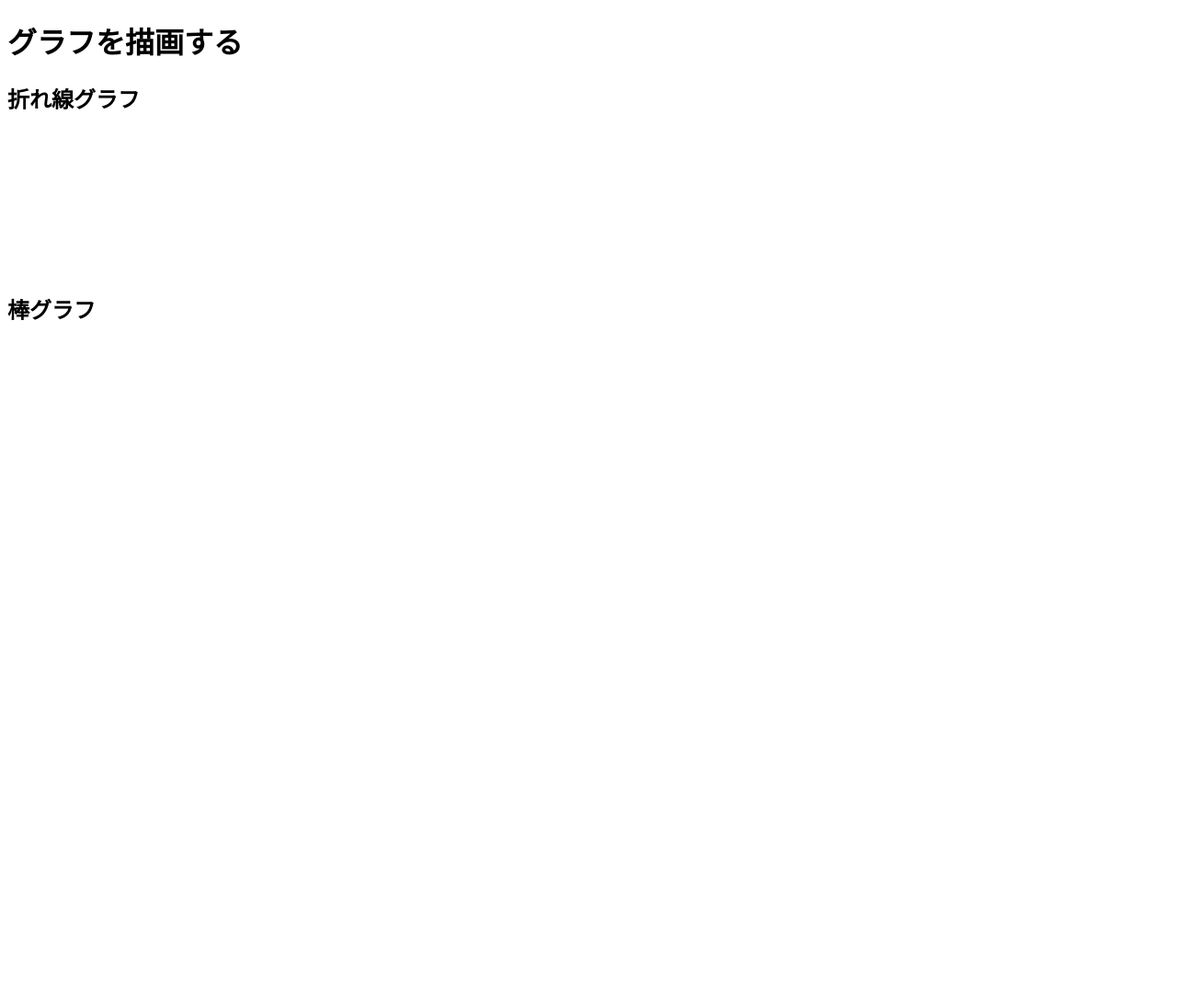
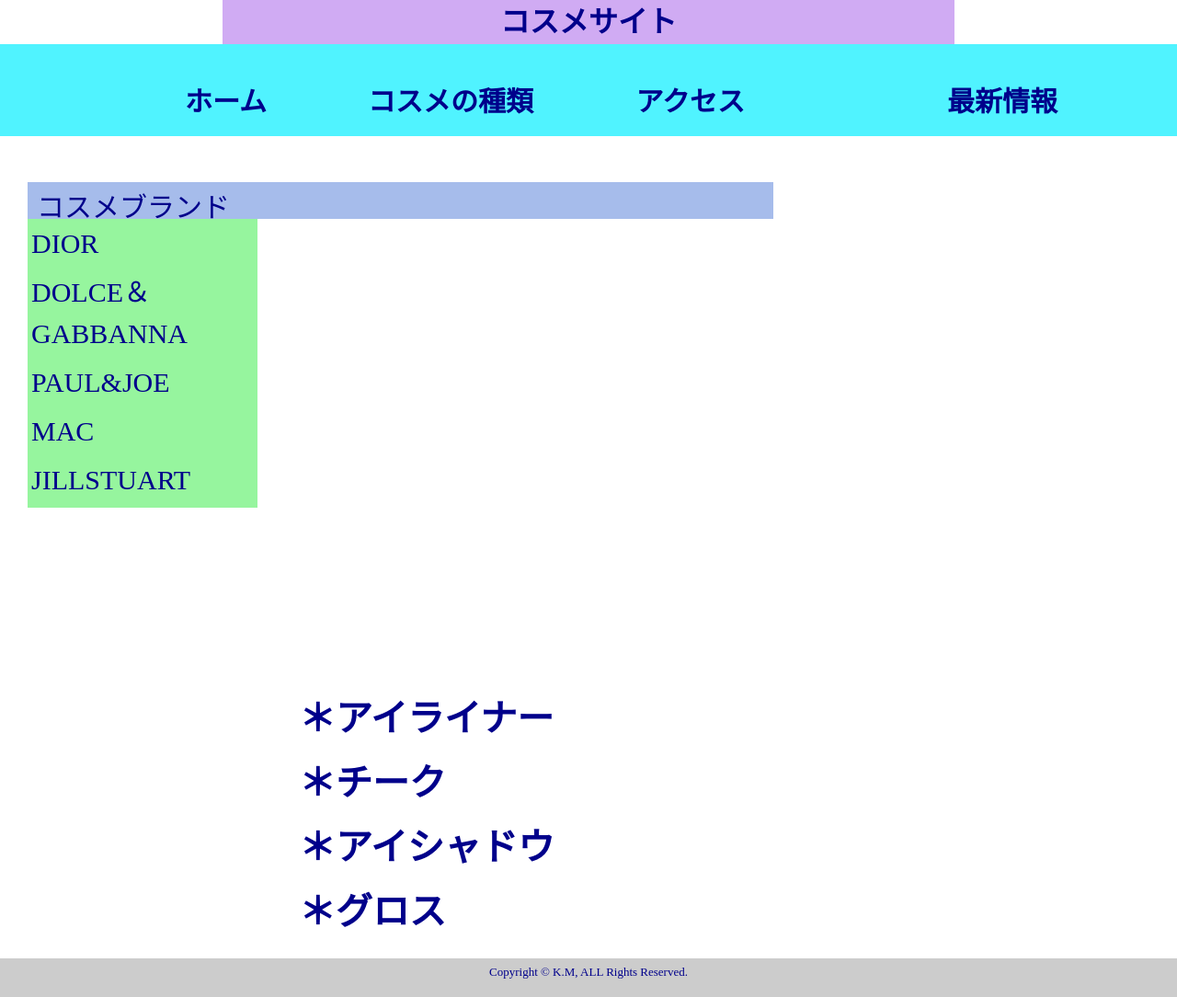
Before and after one commit to kaori-soka/kaori-soka.github.io, a plain HTML site: page index.html in a window 1280 px wide. Shown: the whole page at 92% size. Before the commit the page ends 800 px from the top, so only its background shows below. Drawn offline with nearby package versions, Linux system fonts and the light colour scheme; files that its build step writes are made by us from their sources.

Commit message:
最終課題

```diff
--- /dev/null
+++ b/base.css
@@ -0,0 +1,105 @@
+@charset "UTF-8";
+a {
+    text-decoration: none;
+    width:180px; margin:0 auto;
+	text-align:left;
+}
+*{
+    margin:0;padding:0;
+    line-height:1.5;
+    color: darkblue;
+
+}
+
+    div{
+        width:796px; margin:0 auto;
+        text-align:left;
+        background-repeat:repeat-y;
+        background-color:#ffffff;
+    }
+    ul#menu {
+    height:100px;background-color:rgb(80, 243, 255); font-weight:bold;
+    }
+    li#menu01,li#menu02,li#menu03,li#menu04{
+    float:left;
+    display:inline;
+    list-style-type: style type none;
+    }
+    li#menu01{
+        width:400px;height:42px;
+    }
+    li#menu02{
+        width:280x;height:42px;
+    }
+    li#menu03{
+        width:280px;height:42px;
+    }
+    li#menu04{
+        width:400px;height:42px;
+    }
+    ul#menu a {
+        display:block;
+        font-size: 30px;
+        height: 60px;padding-top: 40px; text-align:right;
+        font-family: 'Franklin Gothic Medium', 'Arial Narrow', Arial, sans-serif;
+    }
+
+    div#submenu{
+        font-size:30px;
+        width:250px;
+        margin:50px 50px 50px 30px;
+        display: inline;
+        float:left;
+    }
+    div#submenu_header {
+        font-size: 30px;
+        height:30px; padding:5px 5px 5px 10px;
+        background-color:#a6bceb;
+        font-size:100%; font-weight: 100; text-align:left;
+    }
+    ul#submenu_body {
+        font-size: 30px;
+        padding-bottom:4px;
+        background-color:#96f59e;
+    }
+    ul#submenu_body li {
+        font-size:30px;
+        font-size:90%;
+        list-style-type:none;
+        display: inline;
+    }
+    ul#submenu_body li a {
+        font-size: 30px;
+        display:block;
+        margin:0px 4px 0px 4px;
+        padding:4px 0px 4px 0px;
+        background-color:#96f59e;
+        text-decoration:none;
+    }
+
+    div#content {
+        font-size: 30px;
+        width:960px; margin:50px 20px 10px 50px;
+        float:right;
+    }
+    div#type {
+        font-size: 40px;
+        width:690px; margin-right:50px; padding-top:100px;
+        float:left;
+    }
+    h1{text-align: center;
+    background-color: rgb(208, 171, 243);
+    }
+    h2{font-size:100%; margin-bottom:10px; padding-left:25px;}
+
+
+footer {
+	height:42px; text-align:center;
+	clear:both;
+	background-color:#cccccc;
+}
+address{
+    font-style:normal;
+	font-size:small;
+	padding:5px 0px 5px 0px;
+}
--- a/index.html
+++ b/index.html
@@ -1,35 +1,46 @@
 <!DOCTYPE html>
 
-<html>
-    <head>
-        <meta charset="UTF-8">
-        <title>グラフを描画してみる</title>
-    </head>
+<html lang="ja">
 
-    <body>
-        <header>
-            <h1>グラフを描画する</h1>
-        </header>
+<head>
+    <meta charset="UTF-8" />
+    <link rel="stylesheet" href="css/base.css">
+    <meta name="author" content="Kaori Murakami" />
+    <title>化粧品サイト</title>
+</head>
 
-        <div>
-            <h2>折れ線グラフ</h2>
-            <canvas id="lineChart"></canvas>
+<body>
+    <div id="header"><h1>コスメサイト</h1></div>
+    <ul id="menu">
+        <li id="menu01"><a href="index.html">ホーム</a></li>
+        <li id="menu02"><a href="a.html">コスメの種類</a></li>
+        <li id="menu03"><a href="#">アクセス</a></li>
+        <li id="menu04"><a href="#">最新情報</a></li>
+    </ul>
+
+    <div id="submenu">
+        <div id="submenu_header">コスメブランド</div>
+        <ul id="submenu_body">
+            <li><a href="https://www.dior.com/ja_jp?utm_source=yahoo&utm_medium=cpc&utm_term=onedior&utm_campaign=onedior-exact_jp_jp_sep20_od_&yclid=YSS.1001094354.EAIaIQobChMI1-Gu2tT78QIVGyUrCh0cGwLUEAAYASAAEgLfXfD_BwE&gclid=CNHLrtzU-_ECFcJAwgUdRyQNFw&gclsrc=ds">DIOR</a></li>
+            <li><a href="https://jp.dolcegabbana.com/ja/?utm_source=yahoo_jp&utm_medium=cpc&utm_campaign=pure&yclid=YSS.1000372197.EAIaIQobChMIiYPDudX78QIVWxwrCh0K5QCoEAAYAiAAEgL8zvD_BwE&gclid=CNeJgLvV-_ECFYizvAodXakO9Q&gclsrc=ds">DOLCE＆GABBANNA</a></li>
+            <li><a href="https://www.paul-joe-beaute.com/jp/">PAUL&JOE</a></li>
+            <li><a href="https://www.maccosmetics.jp/">MAC</a></li>
+            <li><a href="https://www.jillstuart-beauty.com/ja-jp/">JILLSTUART</a></li>
+        </ul>
+    </div>
+    <div id="content">
+        <div id="type">
+            <h2>＊アイライナー</h2>
+            <h2>＊チーク</h2>
+            <h2>＊アイシャドウ</h2>
+            <h2>＊グロス</h2>
         </div>
+    </div>
+    <footer>
+        <address>
+            Copyright &copy; K.M, ALL Rights Reserved.
+        </address>
+    </footer>
+</body>
 
-        <div>
-            <h2>棒グラフ</h2>
-            <canvas id="barChart"></canvas>
-        </div>
-         <!-- 外部のjavascriptファイルを読み込む -->
-        <!-- 読み込む順番が重要 -->
-        <!-- jQuery -->
-        <script src="https://code.jquery.com/jquery-3.6.0.js" integrity="sha256-H+K7U5CnXl1h5ywQfKtSj8PCmoNaaq30gDh27"></script>
-        <!-- Chart.js -->
-        <script src="https://cdnjs.cloudflare.com/ajax/libs/Chart.js/3.4.1/chart.min.js"></script>
-
-        <!-- Chartを使ってみる -->
-        <script src="js/test-chart.js"></script>
-
-
-    </body>
 </html>
```
Also changed, not shown: a.html (added, +5 -0 lines), IMG_7292[1080].JPG (added).
